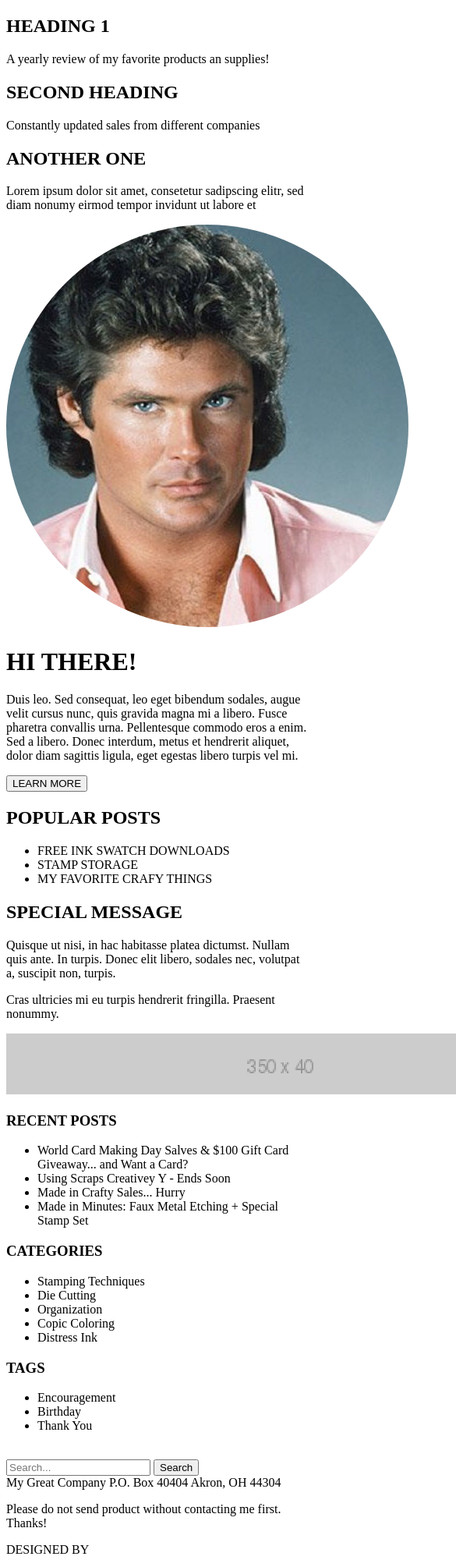
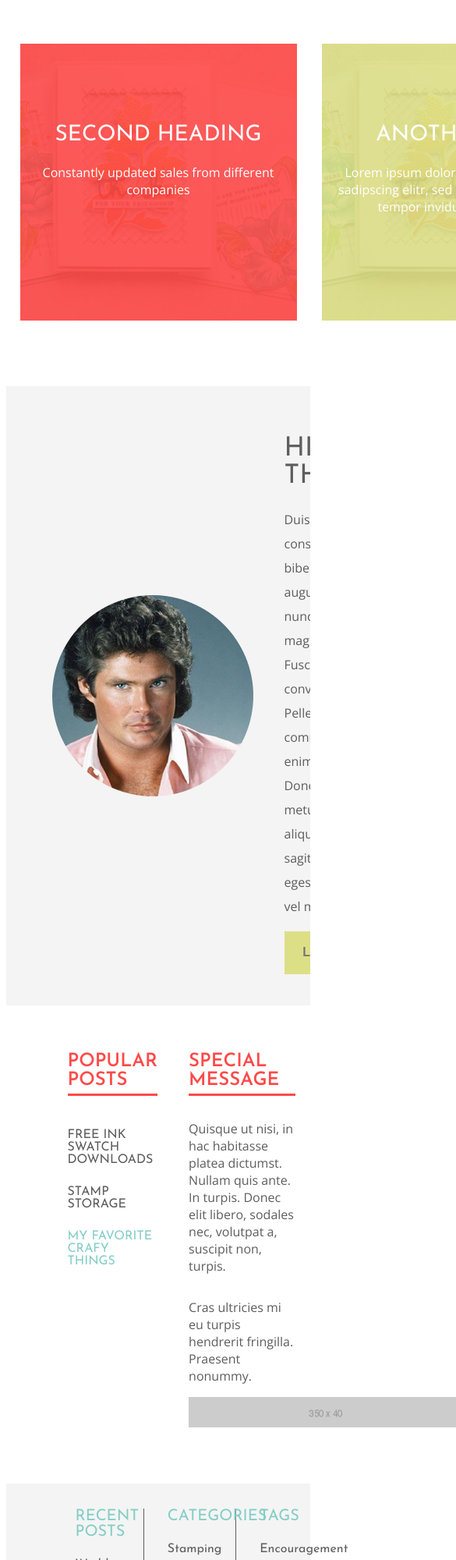
Before and after one commit to beccaking/coding-challenge, a plain HTML site: page index.html in a window 390 px wide. Shown: the top 2000 px of the page at 78% size, 585 px wide, since content can reach past the window. Drawn offline with nearby package versions, Linux system fonts and the light colour scheme.

Commit message:
Core desktop styling

```diff
--- a/index.html
+++ b/index.html
@@ -4,23 +4,31 @@
     <meta charset="utf-8">
     <title></title>
     <link rel="stylesheet" href="./style.css">
+    <link href="https://fonts.googleapis.com/css2?family=Josefin+Sans:wght@400;600;700&family=Open+Sans&display=swap" rel="stylesheet">
   </head>
   <body>
 <header>
-  <div id='first' class='top-heading'>
+  <div class='top-heading'>
+    <div id='first-layer'>
       <h2>HEADING 1</h2>
       <p class='subheading'>A yearly review of my favorite products an supplies!</p>
     </div>
+  </div>
   <div id='second' class='top-heading'>
+    <div id='second-layer'>
       <h2>SECOND HEADING</h2>
       <p class='subheading'>Constantly updated sales from different companies</p>
     </div>
+  </div>
   <div id='third' class='top-heading'>
+    <div id='third-layer'>
       <h2>ANOTHER ONE</h2>
       <p class='subheading'>Lorem ipsum dolor sit amet, consetetur sadipscing elitr, sed diam nonumy eirmod tempor invidunt ut labore et</p>
     </div>
+  </div>
 </header>
 <main>
+  <div id='intro-container'>
     <div id='introduction'>
       <img id='headshot' src='./images/whamheadshot_large.png'>
       <div id='main-text'>
@@ -29,26 +37,31 @@
         <button>LEARN MORE</button>
       </div>
     </div>
+  </div>
   <div id='content'>
-    <div id='popular-posts'>
+    <div id='popular-posts' class='content-box'>
       <h2 class='content-heading'>POPULAR POSTS</h2>
+      <div class='sub-content'>
         <ul id='popular-list'>
           <li>FREE INK SWATCH DOWNLOADS</li>
           <li>STAMP STORAGE</li>
-        <li>MY FAVORITE CRAFY THINGS</li>
+          <a href='#'><li>MY FAVORITE CRAFY THINGS</li></a>
         </ul>
       </div>
-    <div id='special-message'>
+      </div>
+    <div id='special-message' class='content-box'>
       <h2 class='content-heading'>SPECIAL MESSAGE</h2>
+      <div class='sub-content'>
         <p>Quisque ut nisi, in hac habitasse platea dictumst. Nullam quis ante. In turpis. Donec elit libero, sodales nec, volutpat a, suscipit non, turpis.</p>
         <p>Cras ultricies mi eu turpis hendrerit fringilla. Praesent nonummy.</p>
         <img id='grey' src='./images/grey_big.png'>
       </div>
     </div>
+  </div>
 </main>
 <footer>
   <div id='footer-main'>
-    <div id='recent'>
+    <div id='recent' class='footer-section'>
       <h3>RECENT POSTS</h3>
       <ul>
         <li>World Card Making Day Salves & $100 Gift Card Giveaway... and Want a Card?</li>
@@ -57,7 +70,7 @@
         <li>Made in Minutes: Faux Metal Etching + Special Stamp Set</li>
       </ul>
     </div>
-    <div id='categories'>
+    <div id='categories' class='footer-section'>
       <h3>CATEGORIES</h3>
       <ul>
         <li>Stamping Techniques</li>
@@ -67,7 +80,7 @@
         <li>Distress Ink</li>
       </ul>
     </div>
-    <div id='tags'>
+    <div id='tags' class='footer-section'>
       <h3>TAGS</h3>
       <ul>
         <li>Encouragement</li>
@@ -75,14 +88,14 @@
         <li>Thank You</li>
       </ul>
     </div>
-    <div id='contact'>
+    <div id='contact' class='footer-section'>
       <div id='social-search'>
-        <a href='http://www.pinterest.com'><img src=''></a>
-        <a href='http://www.twitter.com'><img src=''></a>
-        <a href='http://www.facebook.com'><img src=''></a>
-        <a href='http://www.instagram.com'><img src=''></a>
-        <a href='http://www.youtube.com'><img src=''></a>
-        <img id='toggle-searchfield' src=''>
+        <a href='http://www.pinterest.com'><div id='pinterest'></div></a>
+        <a href='http://www.twitter.com'><div id='twitter'></div></a>
+        <a href='http://www.facebook.com'><div id='facebook'></div></a>
+        <a href='http://www.instagram.com'><div id='instagram'></div></a>
+        <a href='http://www.youtube.com'><div id='youtube'></div></a>
+        <div id='toggle-search'></div>
         <form>
           <input type="text" name="search" placeholder="Search...">
           <input type="submit" value='Search'>
@@ -90,17 +103,21 @@
       </div>
       <div id='address'>
         <span>My Great Company</span>
+        <br>
         <span>P.O. Box 40404</span>
+        <br>
         <span>Akron, OH 44304</span>
       </div>
       <p>Please do not send product without contacting me first. Thanks!</p>
-      <p id='attribution'>DESIGNED BY </p><img src='./images/logo_large.png'>
+      <p id='attribution'>DESIGNED BY <img id='logo' src='./images/logo_large.png'></p>
     </div>
   </div>
+  <div id='copyright-container'>
     <div id='copyright'>
       <span id='copyright'>Copyright 2020 by Kaulig Media, LLC. All Rights Reserved.</span>
       <a id='terms' href='#'>Terms of Use</a>
     </div>
+  </div>
 </footer>
   </body>
 </html>
--- a/style.css
+++ b/style.css
@@ -1,3 +1,261 @@
 body {
   width: 100%;
+  font-family: 'Josefin Sans', sans-serif;
 }
+
+
+/* Header start */
+header {
+  width: 90%;
+  height: 355px;
+  display: flex;
+  flex-direction: row;
+  margin: 40px auto;
+  justify-content: center;
+}
+div.top-heading {
+  color: white;
+  width: 355px;
+  height: 100%;
+  background-image: url('./images/thankyounote_large.png');
+  background-size: cover;
+  margin: 16px;
+}
+div#first-layer {
+  background-color: rgb(132,205,198, .91);
+  width: 355px;
+  height: 100%;
+  position: relative;
+  bottom: 23px;
+}
+div#second-layer {
+  background-color: rgb(254,74,73, .91);
+  width: 355px;
+  height: 100%;
+  position: relative;
+  bottom: 23px;
+}
+div#third-layer {
+  background-color: rgb(221,223,135, .91);
+  width: 355px;
+  height: 100%;
+  position: relative;
+  bottom: 23px;
+}
+div.top-heading h2 {
+  font-size: 28px;
+  font-weight: 400;
+  text-align: center;
+  padding-top: 29%;
+}
+div.top-heading p {
+  font-family: 'Open Sans', sans-serif;
+  font-size: 16px;
+  text-align: center;
+}
+/* Header end */
+
+/* Main content start */
+main {
+  margin-top: 100px;
+}
+div#intro-container{
+  background: #F4F4F4;
+  overflow: auto;
+}
+div#introduction {
+  width: 70%;
+  display: flex;
+  flex-direction: row;
+  margin: 40px auto;
+  align-items: center;
+}
+div#main-text {
+  margin-left: 40px;
+}
+img#headshot {
+  width: 258px;
+  height: 258px;
+}
+div#main-text h1 {
+  font-size: 34px;
+  color: #5D5D5D;
+  font-weight: 400;
+}
+div#main-text p {
+  color: #5D5D5D;
+  font-family: 'Open Sans', sans-serif;
+  line-height: 31px;
+}
+div#main-text button {
+  background: #DDDF87;
+  border: none;
+  font-weight: 600;
+  font-size: 16px;
+  color: #777777;
+  height: 55px;
+  width: 155px;
+}
+
+div#content {
+  width: 70%;
+  margin: 0 auto;
+  display: flex;
+  padding-top: 21px;
+}
+h2.content-heading {
+  color: #FE4A49;
+  font-weight: 600;
+  margin-bottom: 5px;
+}
+div.content-box {
+  width: 50%;
+  margin: 20px;
+}
+div.sub-content {
+  border-top: 3px solid #FE4A49;
+}
+div.sub-content ul {
+  list-style-type: none;
+  padding: 0;
+  margin-top: 42px;
+}
+div.sub-content ul li {
+  margin: 25px 0;
+  color: #5D5D5D;
+}
+div.sub-content ul a {
+  text-decoration: none;
+}
+div.sub-content ul a li {
+  color: #84CDC6;
+}
+div.sub-content p {
+  color: #5D5D5D;
+  font-family: 'Open Sans', sans-serif;
+  margin-top: 31px;
+}
+img#grey {
+  width: 354px;
+  height: 39px;
+}
+/* Main content end */
+
+/* Footer start */
+footer {
+  background: #F4F4F4;
+}
+div#footer-main {
+  display: flex;
+  margin: 0 auto;
+  margin-top: 48px;
+  margin-bottom: 50px;
+  align-items: center;
+  height: 350px;
+  width: 70%;
+}
+div.footer-section {
+  padding: 0 30px;
+  height: 287px;
+}
+div#recent, div#categories {
+  border-right: 1px solid #5D5D5D;
+  width: 21%;
+}
+div#footer-main h3 {
+  color: #84CDC6;
+  font-weight: 400;
+  font-size: 20px;
+  margin-top: 0;
+}
+div#footer-main ul {
+  list-style-type: none;
+  padding: 0;
+  color: #5D5D5D;
+}
+div#footer-main ul li {
+  margin: 20px 0;
+  line-height: 24px;
+}
+div#footer-main span {
+  color: #5D5D5D;
+  font-size: 16px;
+  display: inline-block;
+  margin: 3px 0;
+}
+div#footer-main p {
+  color: #5D5D5D;
+  line-height: 24px;
+  font-size: 14px;
+}
+div#contact {
+  width: 23%;
+  margin-left: 117px;
+}
+form {
+  display: none;
+}
+div#social-search {
+  display: flex;
+  margin-left: -10px;
+}
+div#social-search div {
+  width: 30px;
+  height: 30px;
+  margin: 7px;
+  margin-top: 20px;
+  background-size: contain;
+  background-repeat: no-repeat;
+  background-position: top center;
+}
+div#pinterest {
+  background-image: url("https://img.icons8.com/windows/32/000000/pinterest-p.png");
+}
+div#twitter {
+  background-image: url("https://img.icons8.com/android/24/000000/twitter.png");
+}
+div#facebook {
+  background-image: url("https://img.icons8.com/material-rounded/24/000000/facebook-f--v1.png");
+}
+div#instagram {
+  background-image: url("https://img.icons8.com/metro/26/000000/instagram-new.png");
+}
+div#social-search div#youtube {
+  background-image: url('./images/yt_icon_mono_light.png');
+  height: 37px;
+  width: 37px;
+  margin-left: 15px;
+  margin-top: 22px;
+}
+div#social-search div#toggle-search {
+  background-image: url('./images/search.png');
+  width: 50px;
+  height: 50px;
+  margin-left: 4px;
+  margin-top: 11px;
+}
+img#logo {
+  width: 27%;
+}
+div#copyright-container {
+  background: white;
+}
+div#copyright {
+  width: 70%;
+  margin: 0 auto;
+  padding: 20px 0;
+}
+p#attribution {
+  margin-top: 40px;
+  display: flex;
+  align-items: center;
+}
+span#copyright {
+  color: #5D5D5D;
+  font-size: 14px;
+}
+a#terms {
+  color: #84CDC6;
+  float: right;
+}
+/* Footer end */
```
Also changed, not shown: images/search.png (added). Lines whose indentation alone changed are shown as unchanged.
